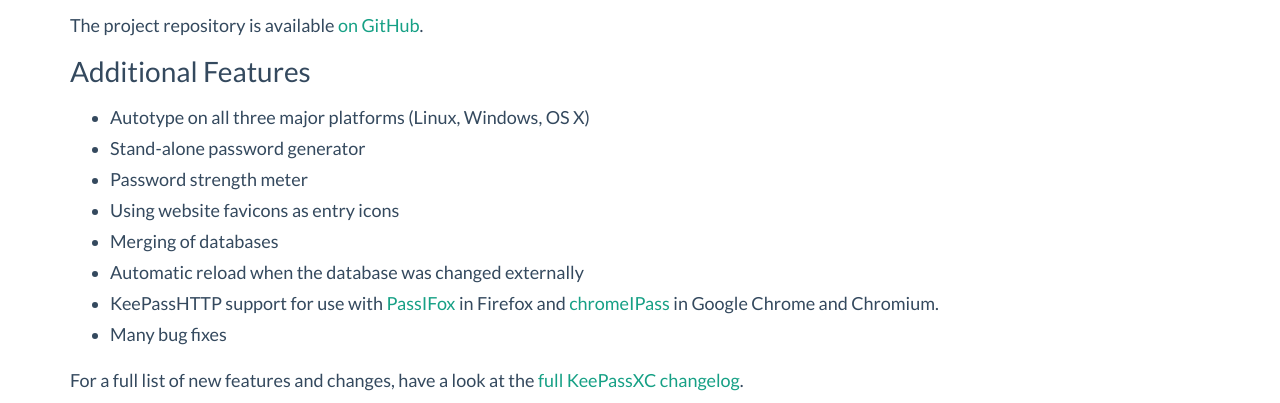
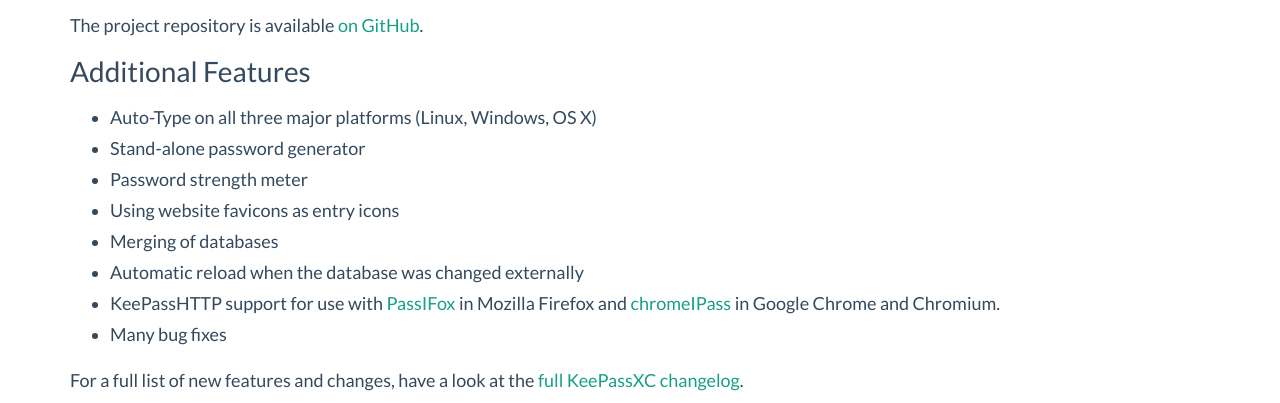
Before and after one commit to keepassxreboot/keepassxc-org, a Jekyll site: the page built from project.html, in a window 1280 px wide. Shown: the part 263-666 px from the top of the page. Built offline with Jekyll 4.4.1, drawn with Linux system fonts in a browser that asks for light colours; comment, search, counter and statistics services are not loaded.

Commit message:
Minor terminology fix

```diff
--- a/project.html
+++ b/project.html
@@ -12,14 +12,14 @@
 <div id="features">
     <h5>Additional Features</h5>
     <ul>
-        <li>Autotype on all three major platforms (Linux, Windows, OS X)
+        <li>Auto-Type on all three major platforms (Linux, Windows, OS X)
         <li>Stand-alone password generator
         <li>Password strength meter
         <li>Using website favicons as entry icons
         <li>Merging of databases
         <li>Automatic reload when the database was changed externally
         <li>KeePassHTTP support for use with
-            <a href="https://addons.mozilla.org/en-us/firefox/addon/passifox/">PassIFox</a> in Firefox and
+            <a href="https://addons.mozilla.org/en-us/firefox/addon/passifox/">PassIFox</a> in Mozilla Firefox and
             <a href="https://chrome.google.com/webstore/detail/chromeipass/ompiailgknfdndiefoaoiligalphfdae">chromeIPass</a>
             in Google Chrome and Chromium.
         <li>Many bug fixes
```
